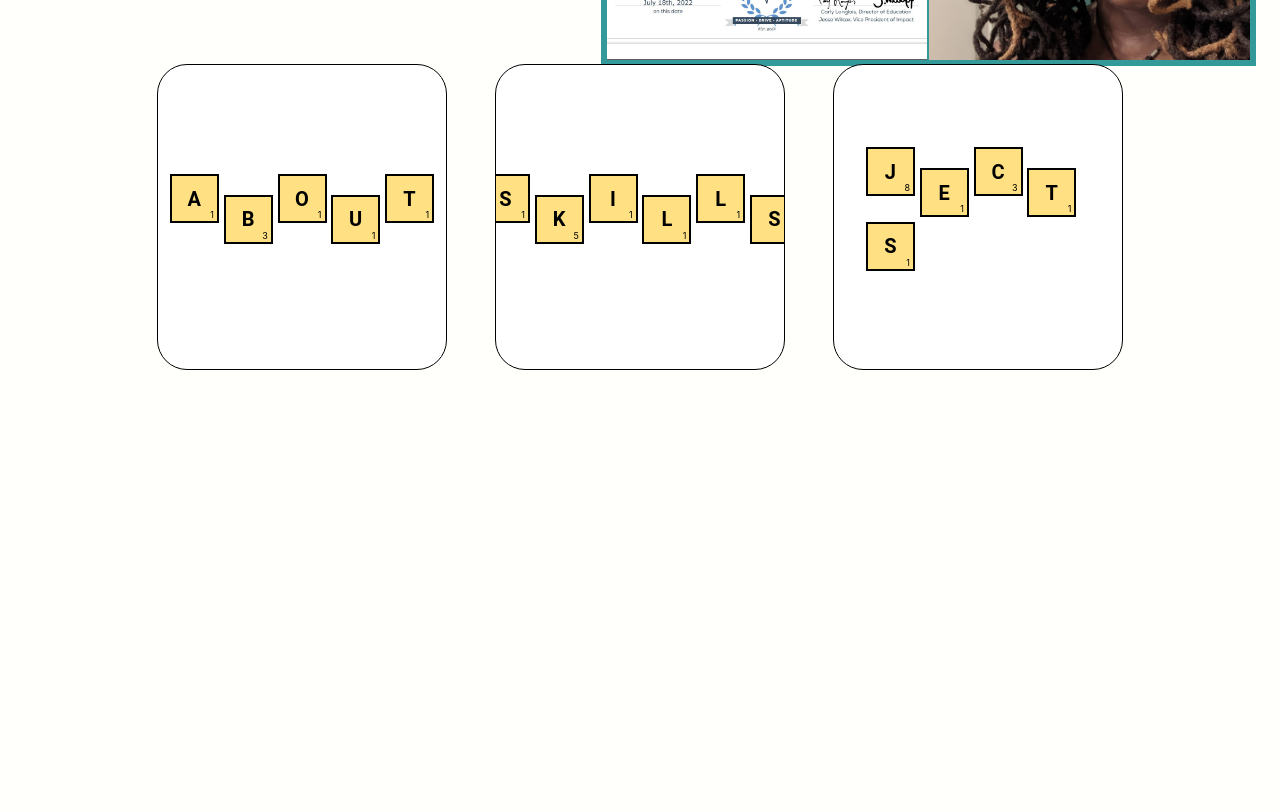
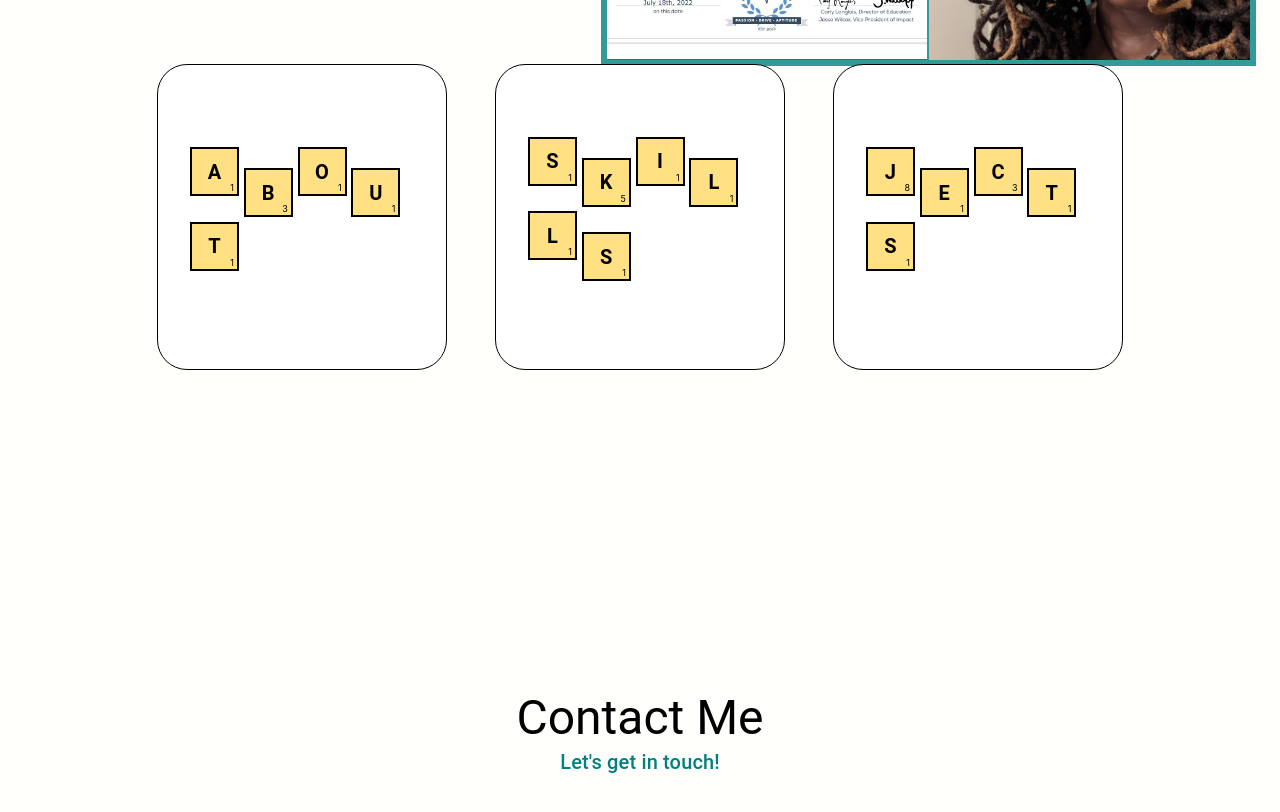
Before and after one commit to amerigirl/website, a React (Create React App) app: page / in a window 1280 px wide. Shown: the part 840-1652 px from the top of the page. Before the commit the page ends 1530 px from the top, so only its background shows below. Built offline with nearby package versions, Linux system fonts and the light colour scheme.

Commit message:
finished with component cards; starting contact form

```diff
--- a/src/App.js
+++ b/src/App.js
@@ -8,6 +8,7 @@ import { Box } from "@mui/material";
 import SkillsCardComponent from "./Components/CardSection/Cards/SkillsCardComponent.jsx";
 import AboutCardComponent from "./Components/CardSection/Cards/AboutCardComponent.jsx";
 import ProjectsCardComponent from "./Components/CardSection/Cards/ProjectsCardComponent.jsx";
+import ContactForm from "./Components/ContactForm/ContactForm.jsx";
 
 const theme = createTheme({
   palette: {
@@ -33,7 +34,7 @@ function App() {
           sx={{
             display: "flex",
             justifyContent: "center",
-            alignItems: 'center',
+            alignItems: "center",
             flexWrap: "wrap",
             width: "100%",
           }}
@@ -42,6 +43,7 @@ function App() {
           <SkillsCardComponent />
           <ProjectsCardComponent />
         </Box>
+        <ContactForm />
       </ThemeProvider>
     </Box>
   );
--- a/src/Components/CardSection/Cards/AboutCardComponent.jsx
+++ b/src/Components/CardSection/Cards/AboutCardComponent.jsx
@@ -20,6 +20,7 @@ const AboutCardComponent = () => {
           display: "flex",
           flexDirection: "row",
           alignItems: "flex-start",
+          flexWrap: 'wrap',
           gap: ".3rem",
           padding: "1rem",
         }}
--- a/src/Components/CardSection/Cards/SkillsCardComponent.jsx
+++ b/src/Components/CardSection/Cards/SkillsCardComponent.jsx
@@ -19,6 +19,7 @@ const SkillsCardComponent = () => {
           display: "flex",
           flexDirection: "row",
           alignItems: "flex-start",
+          flexWrap: "wrap",
           gap: ".3rem",
           padding: "1rem",
         }}
--- /dev/null
+++ b/src/Components/ContactForm/ContactForm.jsx
@@ -0,0 +1,16 @@
+import React from 'react';
+import { Box, Typography } from '@mui/material';
+
+
+const ContactForm = () => {
+  return (
+   <Box sx={{marginBottom: '8rem'}}>
+    <Box id="contact" sx={{textAlign: 'center'}}>
+        <Typography variant='h3'>Contact Me</Typography>
+        <Typography variant='h6' sx={{color: 'primary.main'}}>Let's get in touch!</Typography>
+    </Box>
+   </Box>
+  )
+}
+
+export default ContactForm
--- a/src/Components/Navbar/Navbar.jsx
+++ b/src/Components/Navbar/Navbar.jsx
@@ -36,7 +36,7 @@ const Navbar = () => {
           <StyledButton href="#about">About</StyledButton>
           <StyledButton href="#skills">Skills</StyledButton>
           <StyledButton href="#projects">Projects</StyledButton>
-          <StyledButton>Contact</StyledButton>
+          <StyledButton href="#contact">Contact</StyledButton>
         </Stack>
       </Toolbar>
     </AppBar>
```
